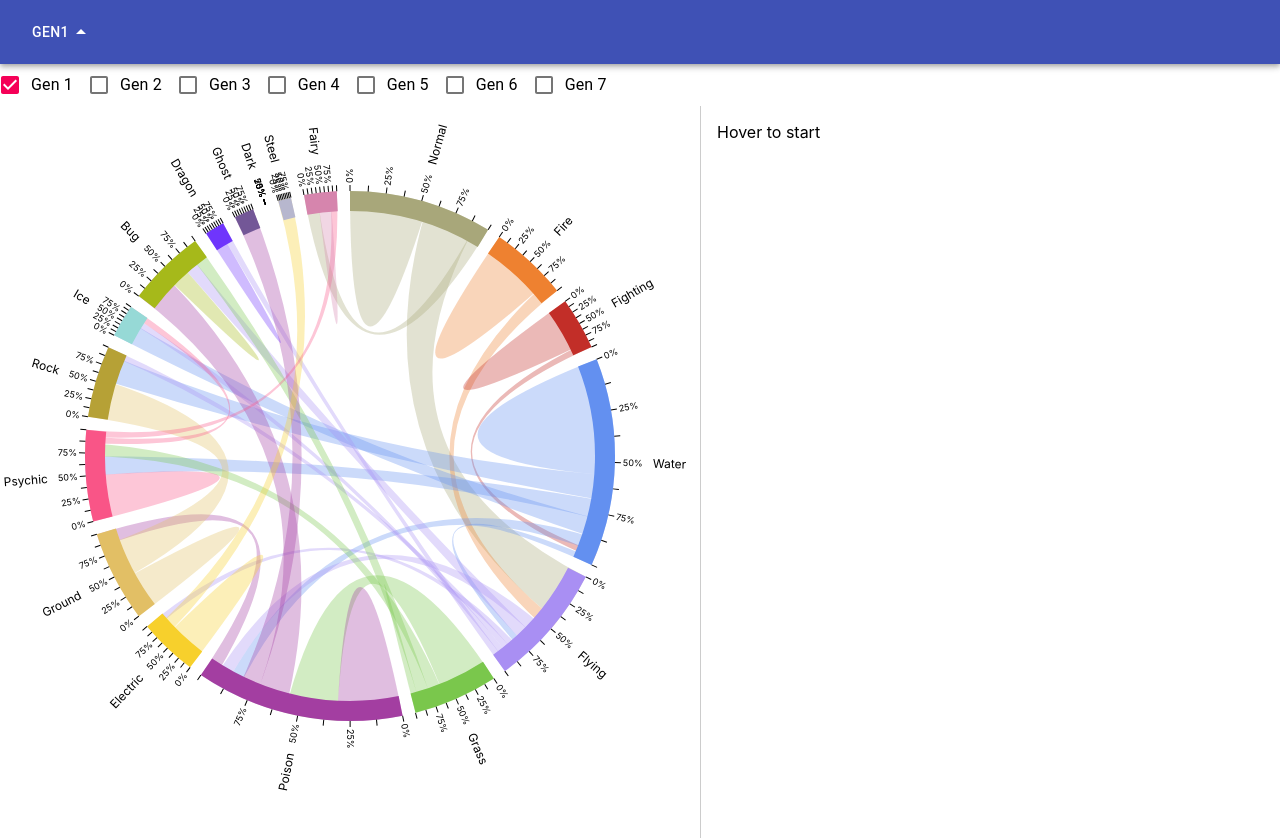
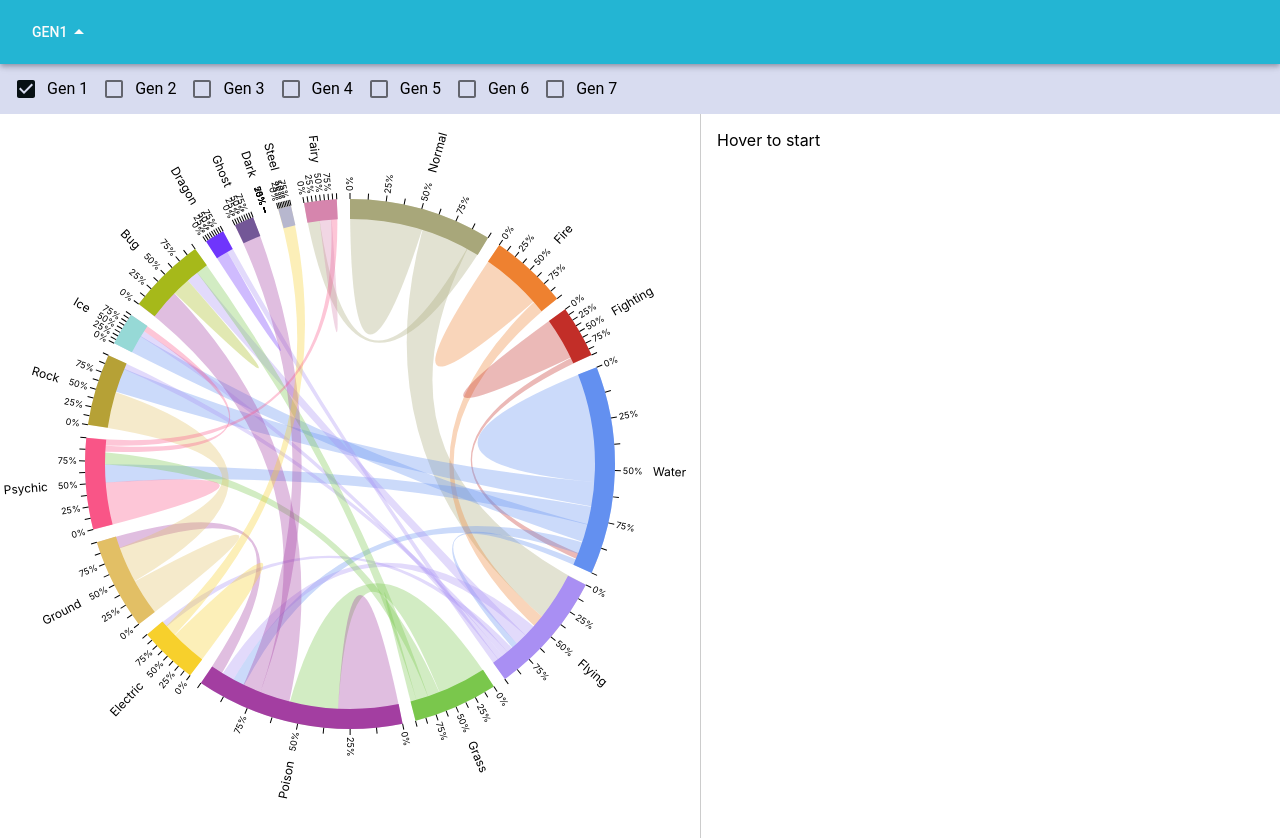
Before and after one commit to trpglobokar/poketypes, a React (Create React App) app: page / in a window 1280 px wide. Both pictures are taken after a click on the button "GEN1". Shown: the top 838 px of the page. Built offline with nearby package versions, Linux system fonts and the light colour scheme.

Commit message:
style(Theme): added material theme

```diff
--- a/src/App.js
+++ b/src/App.js
@@ -5,6 +5,27 @@ import ControlTabs from "./control-tabs.js"
 import pokejson from "./pokemon.json"
 import poketypejson from "./pokemon-types.json"
 import genJson from "./pokemon-gens.json"
+import { MuiThemeProvider, createMuiTheme } from "@material-ui/core/styles"
+
+const theme = createMuiTheme({
+  palette: {
+    primary: { main: "#23B5D3", contrastText: "#FBFBFB" },
+    secondary: { main: "#071013", contrastText: "#FBFBFB" },
+  },
+  typography: {
+    fontFamily: [
+      "typeface-roboto",
+      "Roboto",
+      '"Helvetica Neue"',
+      "Arial",
+      "sans-serif",
+      '"Apple Color Emoji"',
+      '"Segoe UI Emoji"',
+      '"Segoe UI Symbol"',
+    ].join(","),
+    useNextVariants: true,
+  },
+})
 
 class App extends React.Component {
   constructor(props) {
@@ -63,7 +84,7 @@ class App extends React.Component {
     }
 
     return (
-      <div>
+      <MuiThemeProvider theme={theme}>
         <ControlTabs
           selectedGenIds={this.state.selectedGenIds}
           setSelectedGenIds={e => {
@@ -71,7 +92,7 @@ class App extends React.Component {
           }}
         />
         <ChordChart pokematrix={pokematrix} pokematrix2={pokematrix2} />
-      </div>
+      </MuiThemeProvider>
     )
   }
 }
--- a/src/control-tabs.js
+++ b/src/control-tabs.js
@@ -10,6 +10,12 @@ import {
 } from "@material-ui/core"
 import ArrowDropDownIcon from "@material-ui/icons/ArrowDropDown"
 import ArrowDropUpIcon from "@material-ui/icons/ArrowDropUp"
+import styled from "styled-components"
+
+const FilterContent = styled(Typography)`
+  padding: 4px 16px;
+  background: #3f51b533;
+`
 
 class App extends React.Component {
   constructor(props) {
@@ -41,7 +47,7 @@ class App extends React.Component {
     setSelectedGenIds(selectedGenIds)
   }
 
-  renderButtons = (id, label) => {
+  renderFilterButton = (id, label) => {
     const ArrowIcon =
       this.state.activeButtonId === id ? ArrowDropUpIcon : ArrowDropDownIcon
 
@@ -59,12 +65,27 @@ class App extends React.Component {
     )
   }
 
-  renderTabContent = (index, content) => {
+  renderGenCheckboxes = () => {
+    const { selectedGenIds } = this.props
+    return genJson.map(gen => (
+      <FormControlLabel
+        key={gen.id}
+        control={
+          <Checkbox
+            checked={selectedGenIds.includes(gen.id)}
+            onChange={this.toggleGen}
+            value={gen.id.toString()}
+          />
+        }
+        label={gen.name}
+      />
+    ))
+  }
+
+  renderFilterContent = (index, content) => {
     const { activeButtonId } = this.state
-    console.log("activeButtonId", activeButtonId)
-
     return (
-      <Typography
+      <FilterContent
         component="div"
         role="tabpanel"
         hidden={activeButtonId !== index}
@@ -72,41 +93,24 @@ class App extends React.Component {
         aria-labelledby={`simple-tab-${index}`}
       >
         {content}
-      </Typography>
+      </FilterContent>
     )
   }
 
   render() {
     const { selectedGenIds } = this.props
 
-    const genCheckboxes = genJson.map(gen => {
-      return (
-        <FormControlLabel
-          key={gen.id}
-          control={
-            <Checkbox
-              checked={selectedGenIds.includes(gen.id)}
-              onChange={this.toggleGen}
-              value={gen.id.toString()}
-            />
-          }
-          label={gen.name}
-        />
-      )
-    })
-
     //TODO: calculate from multiple names w/out repeating "Gen"
     const genLabel = selectedGenIds.sort().join(", ")
+    const genCheckboxes = this.renderGenCheckboxes()
 
     return (
       <div>
         <AppBar position="static">
-          <Toolbar>
-            {this.renderButtons("genStuff", genLabel)}
-          </Toolbar>
+          <Toolbar>{this.renderFilterButton("generation", genLabel)}</Toolbar>
         </AppBar>
-        {this.renderTabContent("genStuff", genCheckboxes)}
-        {this.renderTabContent("typeStuff", "Coming Soon")}
+        {this.renderFilterContent("generation", genCheckboxes)}
+        {this.renderFilterContent("typeStuff", "Coming Soon")}
       </div>
     )
   }
```
